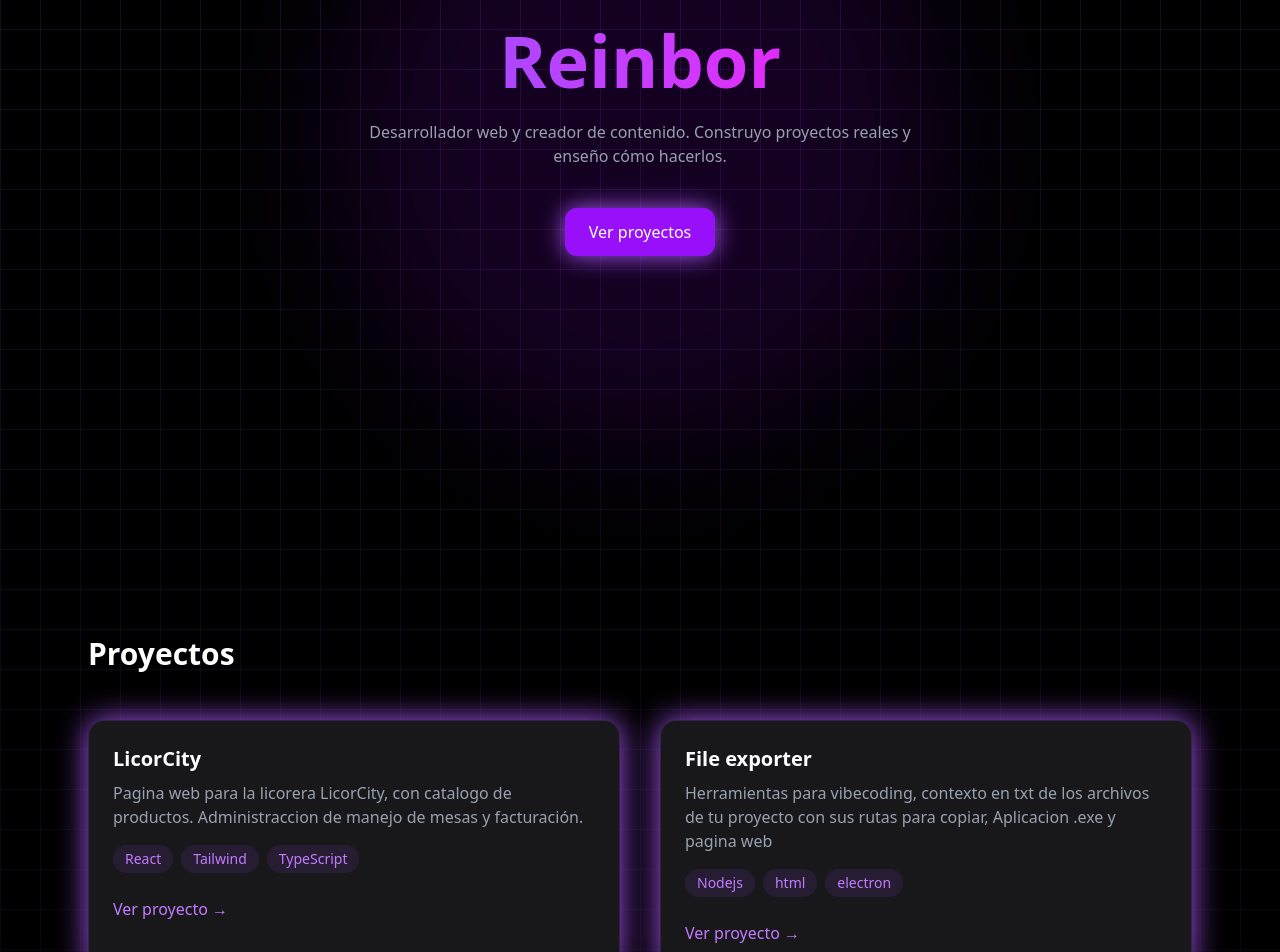
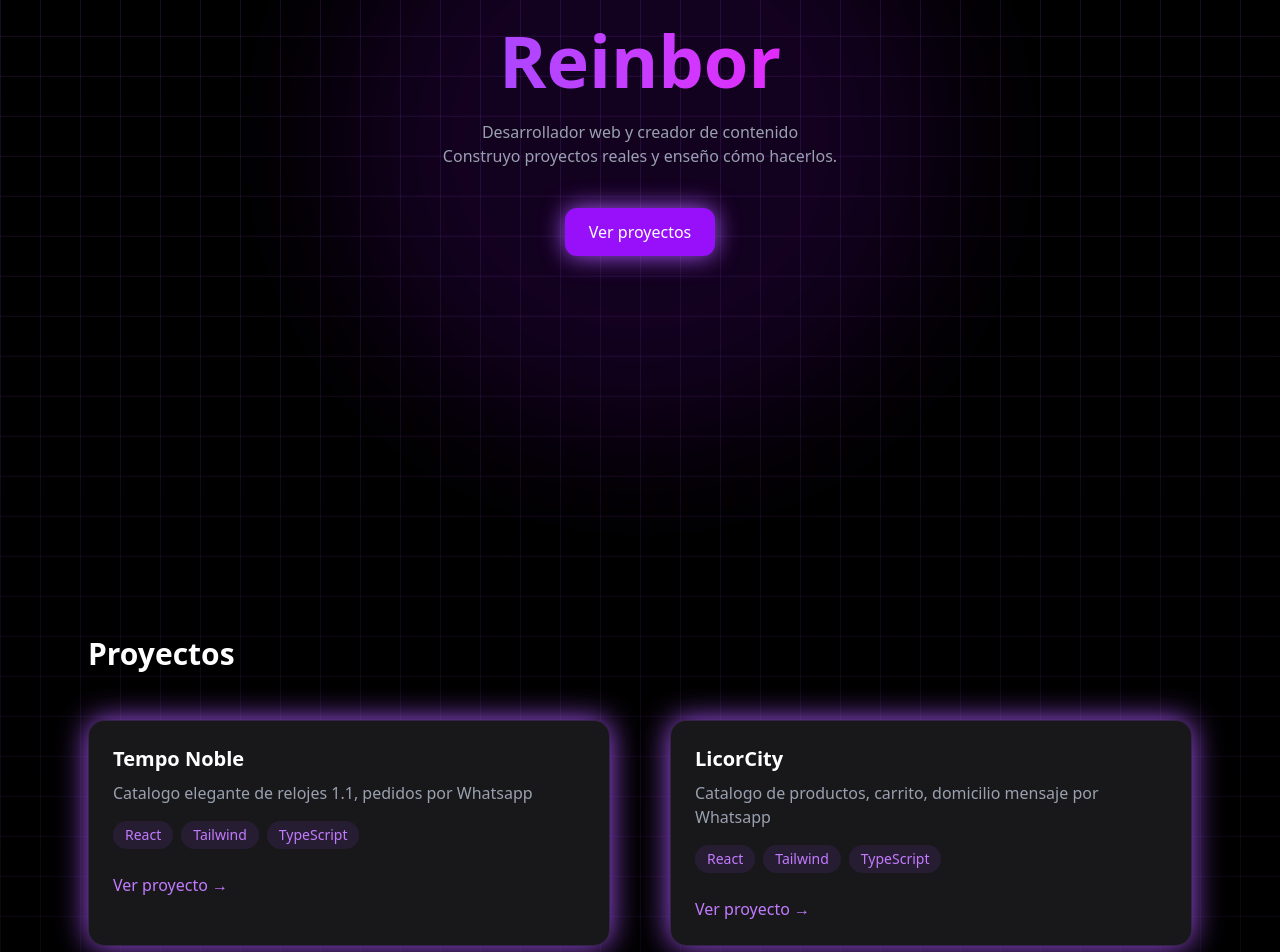
Before and after one commit to ProyectosReinbor/reinborPortafolio, a React (Vite) app: page / in a window 1280 px wide. Shown: the part 260-1212 px from the top of the page. Built offline with nearby package versions, Linux system fonts and the light colour scheme.

Commit message:
portafolio

```diff
--- a/src/App.tsx
+++ b/src/App.tsx
@@ -4,7 +4,6 @@ import Hero from "./components/Hero";
 import Projects from "./components/Projects";
 import Content from "./components/Content";
 import Footer from "./components/Footer";
-import ProjectPage from "./pages/ProjectPage";
 import AnimatedGrid from "./components/AnimatedGrid";
 
 export default function App() {
@@ -28,7 +27,6 @@ export default function App() {
                 </>
               }
             />
-            <Route path="/projects/:slug" element={<ProjectPage />} />
           </Routes>
 
           <Footer />
--- a/src/components/Hero.tsx
+++ b/src/components/Hero.tsx
@@ -26,8 +26,8 @@ export default function Hero() {
                 transition={{ delay: 0.4 }}
                 className="relative z-10 mt-6 text-gray-400 max-w-xl"
             >
-                Desarrollador web y creador de contenido. Construyo proyectos reales y
-                enseño cómo hacerlos.
+                Desarrollador web y creador de contenido <br></br>
+                Construyo proyectos reales y enseño cómo hacerlos.
             </motion.p>
 
             <motion.div
--- a/src/components/Navbar.tsx
+++ b/src/components/Navbar.tsx
@@ -15,11 +15,12 @@ export default function Navbar() {
     useEffect(() => {
         const onScroll = () => {
             setScrolled(window.scrollY > 50)
+            if (window.scrollY < 50) setActive('')
             sections.forEach(s => {
                 const el = document.getElementById(s.id)
                 if (!el) return
                 const rect = el.getBoundingClientRect()
-                if (rect.top <= 120 && rect.bottom >= 120) {
+                if (window.scrollY >= rect.top + 50) {
                     setActive(s.id)
                 }
             })
--- a/src/components/Projects.tsx
+++ b/src/components/Projects.tsx
@@ -1,19 +1,25 @@
 import { motion } from "framer-motion";
-import { Link } from "react-router-dom";
 
 const projects = [
     {
+        slug: "tempo-noble",
+        title: "Tempo Noble",
+        desc: "Catalogo elegante de relojes 1.1, pedidos por Whatsapp",
+        tech: ["React", "Tailwind", "TypeScript"],
+    },
+    {
         slug: "licorcity",
         title: "LicorCity",
-        desc: "Pagina web para la licorera LicorCity, con catalogo de productos. Administraccion de manejo de mesas y facturación.",
+        desc: "Catalogo de productos, carrito, domicilio mensaje por Whatsapp",
         tech: ["React", "Tailwind", "TypeScript"],
     },
     {
         slug: "fileexporter",
         title: "File exporter",
-        desc: "Herramientas para vibecoding, contexto en txt de los archivos de tu proyecto con sus rutas para copiar, Aplicacion .exe y pagina web",
+        desc: "Contexto para IA del codigo de tu proyecto, Aplicacion .exe y version web",
         tech: ["Nodejs", "html", "electron"],
     },
+
 ];
 
 const container = {
@@ -36,7 +42,7 @@ export default function Projects() {
                 initial="hidden"
                 whileInView="show"
                 viewport={{ once: true }}
-                className="grid md:grid-cols-2 gap-10"
+                className="grid md:grid-cols-2 gap-15"
             >
                 {projects.map((p) => (
                     <motion.div
@@ -60,12 +66,12 @@ export default function Projects() {
                             ))}
                         </div>
 
-                        <Link
-                            to={`/projects/${p.slug}`}
+                        <button
+                            onClick={() => window.open(`https://${p.slug}.reinbor.cloud`)}
                             className="inline-block mt-6 text-purple-400 hover:underline"
                         >
                             Ver proyecto →
-                        </Link>
+                        </button>
                     </motion.div>
                 ))}
             </motion.div>
--- a/src/pages/ProjectPage.tsx
+++ /dev/null
@@ -1,55 +0,0 @@
-import { useParams, Link } from "react-router-dom";
-
-const projects = {
-    "licorcity": {
-        title: "LicorCity",
-        desc: "Pagina web para la licorera LicorCity, con catalogo de productos. Administraccion de manejo de mesas y facturación.",
-        tech: ["React", "Tailwind", "TypeScript"],
-        url: "licorcity.reinbor.cloud"
-    },
-    "fileexporter": {
-        title: "File exporter",
-        desc: "Herramientas para vibecoding, contexto en txt de los archivos de tu proyecto con sus rutas para copiar, Aplicacion .exe y pagina web",
-        tech: ["Nodejs", "html", "electron"],
-        url: "fileexporter.reinbor.cloud"
-    },
-};
-
-export default function ProjectPage() {
-    const { slug } = useParams();
-    const project = projects[slug as keyof typeof projects];
-
-    if (!project) {
-        return <div className="p-20">Proyecto no encontrado</div>;
-    }
-
-    return (
-        <section className="max-w-4xl mx-auto py-24 px-6">
-            <h1 className="text-4xl font-bold mb-6">{project.title}</h1>
-            <p className="text-gray-400 mb-6">{project.desc}</p>
-
-            <div className="flex gap-2 flex-wrap">
-                {project.tech.map((t) => (
-                    <span
-                        key={t}
-                        className="px-3 py-1 rounded-full bg-purple-500/10 text-purple-400"
-                    >
-                        {t}
-                    </span>
-                ))}
-            </div>
-
-            <a
-                href={`https://${project.url}`}
-                target="_blank"
-                className="block mt-6 text-purple-400 hover:underline"
-            >
-                Ver proyecto →
-            </a>
-
-            <Link to="/" className="inline-block mt-10 text-purple-400 hover:underline">
-                ← Volver
-            </Link>
-        </section>
-    );
-}
```
